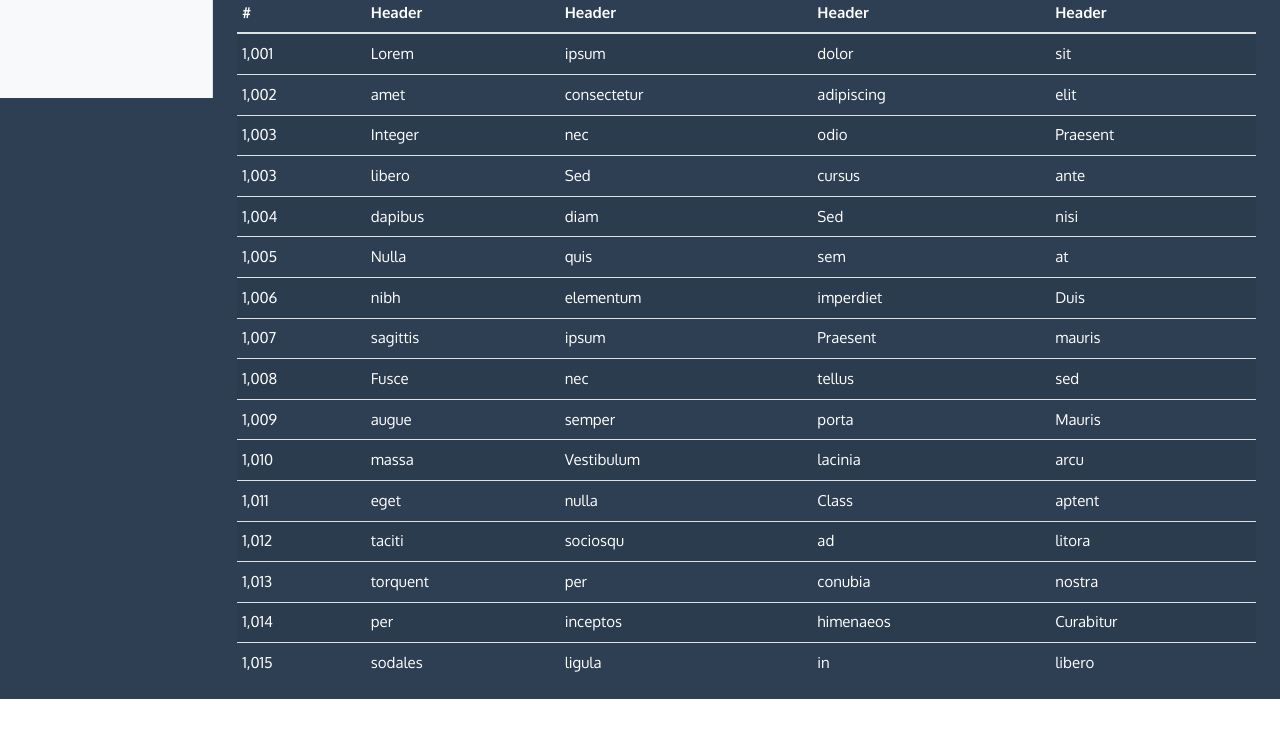
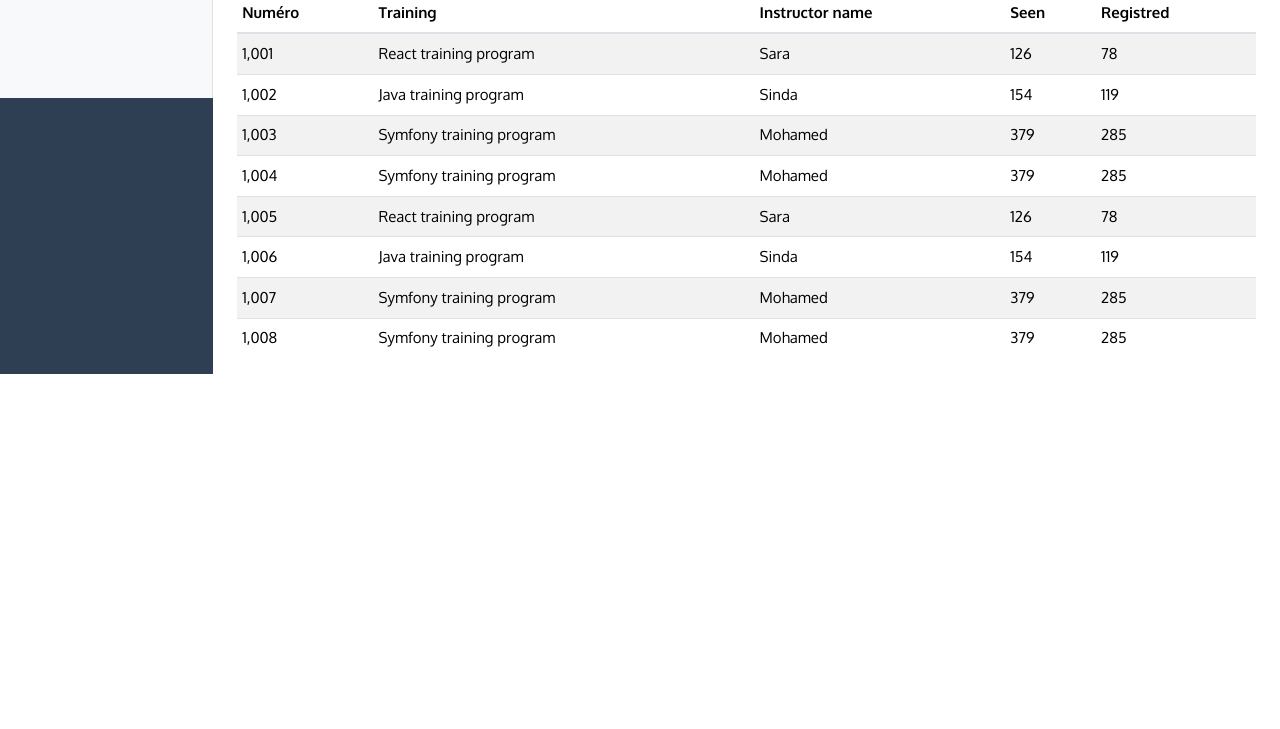
Before and after one commit to MohamedBidouk/Projet-UX-DSI22, a website: page Dashboard Template for Bootstrap.html in a window 1280 px wide. Shown: the part 702-1431 px from the top of the page. After the commit the page ends 1106 px from the top, so only its background shows below. Drawn offline with nearby package versions, Linux system fonts and the light colour scheme; files whose address does not match are found by name.

Commit message:
Admin dashboard

```diff
--- a/Dashboard Template for Bootstrap.html
+++ b/Dashboard Template for Bootstrap.html
@@ -114,7 +114,7 @@
           </div>
         </nav>
 
-        <main role="main" class="col-md-9 ml-sm-auto col-lg-10 pt-3 px-4">
+        <main role="main" class="col-md-9 ml-sm-auto col-lg-10 pt-3 px-4" style="background-color:white; color: black;">
           <div class="d-flex justify-content-between flex-wrap flex-md-nowrap align-items-center pb-2 mb-3 border-bottom">
             <h1 class="h2">Dashboard</h1>
             <div class="btn-toolbar mb-2 mb-md-0">
@@ -131,131 +131,76 @@
 
           <canvas class="my-4" id="myChart" width="900" height="380"></canvas>
 
-          <h2>Section title</h2>
+          <h2>Training list</h2>
           <div class="table-responsive">
             <table class="table table-striped table-sm">
               <thead>
                 <tr>
-                  <th>#</th>
-                  <th>Header</th>
-                  <th>Header</th>
-                  <th>Header</th>
-                  <th>Header</th>
+                  <th>Numéro</th>
+                  <th>Training</th>
+                  <th>Instructor name</th>
+                  <th>Seen</th>
+                  <th>Registred</th>
                 </tr>
               </thead>
               <tbody>
                 <tr>
                   <td>1,001</td>
-                  <td>Lorem</td>
-                  <td>ipsum</td>
-                  <td>dolor</td>
-                  <td>sit</td>
+                  <td>React training program</td>
+                  <td>Sara</td>
+                  <td>126</td>
+                  <td>78</td>
                 </tr>
                 <tr>
                   <td>1,002</td>
-                  <td>amet</td>
-                  <td>consectetur</td>
-                  <td>adipiscing</td>
-                  <td>elit</td>
+                  <td>Java training program</td>
+                  <td>Sinda</td>
+                  <td>154</td>
+                  <td>119</td>
                 </tr>
                 <tr>
                   <td>1,003</td>
-                  <td>Integer</td>
-                  <td>nec</td>
-                  <td>odio</td>
-                  <td>Praesent</td>
-                </tr>
-                <tr>
-                  <td>1,003</td>
-                  <td>libero</td>
-                  <td>Sed</td>
-                  <td>cursus</td>
-                  <td>ante</td>
+                  <td>Symfony training program</td>
+                  <td>Mohamed</td>
+                  <td>379</td>
+                  <td>285</td>
                 </tr>
                 <tr>
                   <td>1,004</td>
-                  <td>dapibus</td>
-                  <td>diam</td>
-                  <td>Sed</td>
-                  <td>nisi</td>
+                  <td>Symfony training program</td>
+                  <td>Mohamed</td>
+                  <td>379</td>
+                  <td>285</td>
                 </tr>
                 <tr>
                   <td>1,005</td>
-                  <td>Nulla</td>
-                  <td>quis</td>
-                  <td>sem</td>
-                  <td>at</td>
+                  <td>React training program</td>
+                  <td>Sara</td>
+                  <td>126</td>
+                  <td>78</td>
                 </tr>
                 <tr>
                   <td>1,006</td>
-                  <td>nibh</td>
-                  <td>elementum</td>
-                  <td>imperdiet</td>
-                  <td>Duis</td>
+                  <td>Java training program</td>
+                  <td>Sinda</td>
+                  <td>154</td>
+                  <td>119</td>
                 </tr>
                 <tr>
                   <td>1,007</td>
-                  <td>sagittis</td>
-                  <td>ipsum</td>
-                  <td>Praesent</td>
-                  <td>mauris</td>
+                  <td>Symfony training program</td>
+                  <td>Mohamed</td>
+                  <td>379</td>
+                  <td>285</td>
                 </tr>
                 <tr>
                   <td>1,008</td>
-                  <td>Fusce</td>
-                  <td>nec</td>
-                  <td>tellus</td>
-                  <td>sed</td>
+                  <td>Symfony training program</td>
+                  <td>Mohamed</td>
+                  <td>379</td>
+                  <td>285</td>
                 </tr>
-                <tr>
-                  <td>1,009</td>
-                  <td>augue</td>
-                  <td>semper</td>
-                  <td>porta</td>
-                  <td>Mauris</td>
-                </tr>
-                <tr>
-                  <td>1,010</td>
-                  <td>massa</td>
-                  <td>Vestibulum</td>
-                  <td>lacinia</td>
-                  <td>arcu</td>
-                </tr>
-                <tr>
-                  <td>1,011</td>
-                  <td>eget</td>
-                  <td>nulla</td>
-                  <td>Class</td>
-                  <td>aptent</td>
-                </tr>
-                <tr>
-                  <td>1,012</td>
-                  <td>taciti</td>
-                  <td>sociosqu</td>
-                  <td>ad</td>
-                  <td>litora</td>
-                </tr>
-                <tr>
-                  <td>1,013</td>
-                  <td>torquent</td>
-                  <td>per</td>
-                  <td>conubia</td>
-                  <td>nostra</td>
-                </tr>
-                <tr>
-                  <td>1,014</td>
-                  <td>per</td>
-                  <td>inceptos</td>
-                  <td>himenaeos</td>
-                  <td>Curabitur</td>
-                </tr>
-                <tr>
-                  <td>1,015</td>
-                  <td>sodales</td>
-                  <td>ligula</td>
-                  <td>in</td>
-                  <td>libero</td>
-                </tr>
+
               </tbody>
             </table>
           </div>
```
